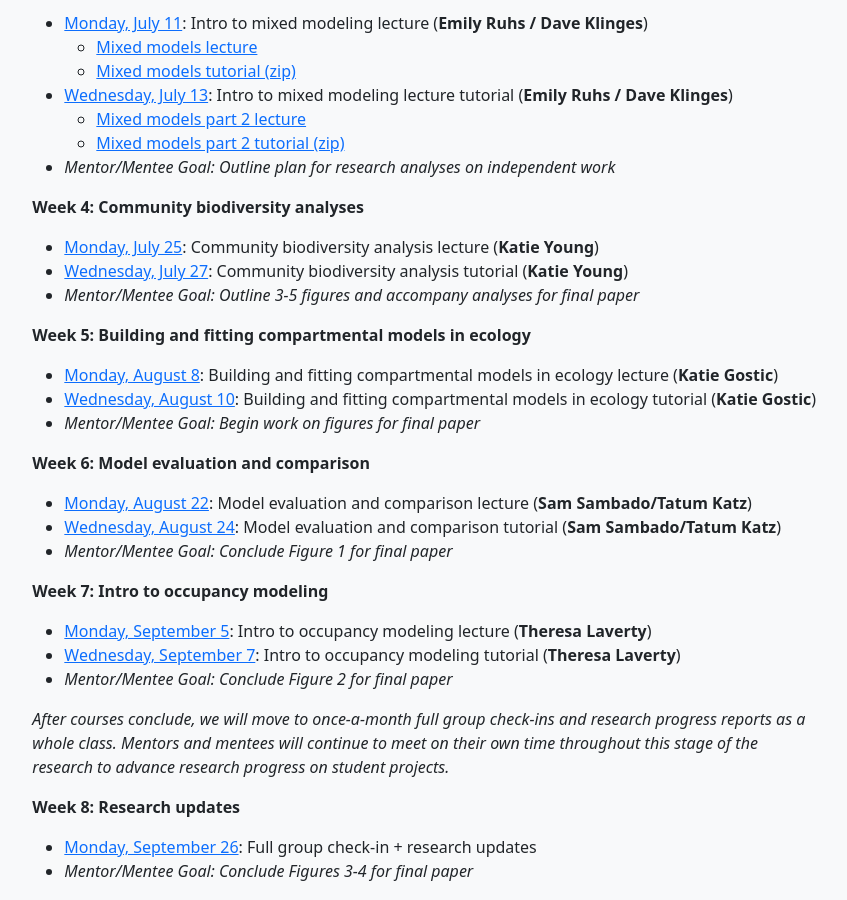
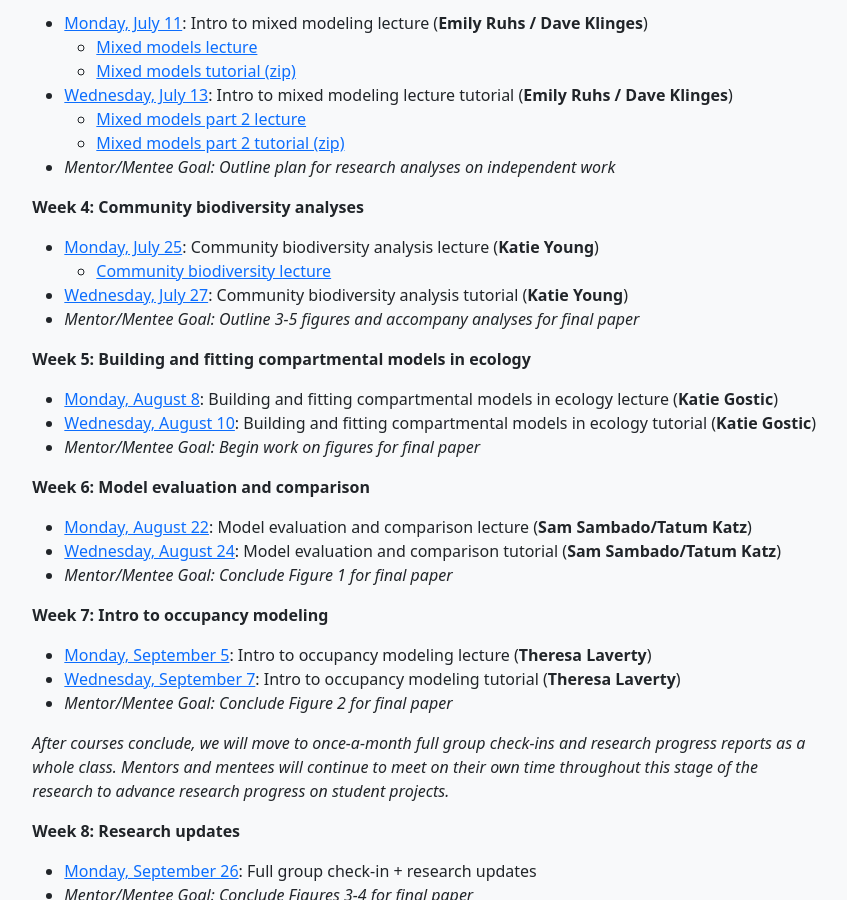
Before and after one commit to brooklabteam/coding4conservation, a Jekyll site: the page built from syllabus.md, in a window 1280 px wide and 900 px high, scrolled down 741 px. Shown: the whole window, without its empty margins (213-1060 px from the left). Built offline with Jekyll 4.4.1, drawn with Linux system fonts in a browser that asks for light colours.

Commit message:
added Katie's lecture

```diff
--- a/syllabus.md
+++ b/syllabus.md
@@ -38,6 +38,7 @@ permalink: /syllabus
 
 **Week 4: Community biodiversity analyses**
 * [Monday, July 25](https://uchicago.zoom.us/j/99929766081?pwd=UDFqeFdlbGhlWXczdWdRSFVraDlsQT09): Community biodiversity analysis lecture (**Katie Young**)
+  * [Community biodiversity lecture](/assets/lectures/C4C-Community-Biodiversity.pdf)
 * [Wednesday, July 27](https://uchicago.zoom.us/j/99929766081?pwd=UDFqeFdlbGhlWXczdWdRSFVraDlsQT09): Community biodiversity analysis tutorial  (**Katie Young**)
 * *Mentor/Mentee Goal: Outline 3-5 figures and accompany analyses for final paper*
 
```
Also changed, not shown: README.md, 1 other file.
